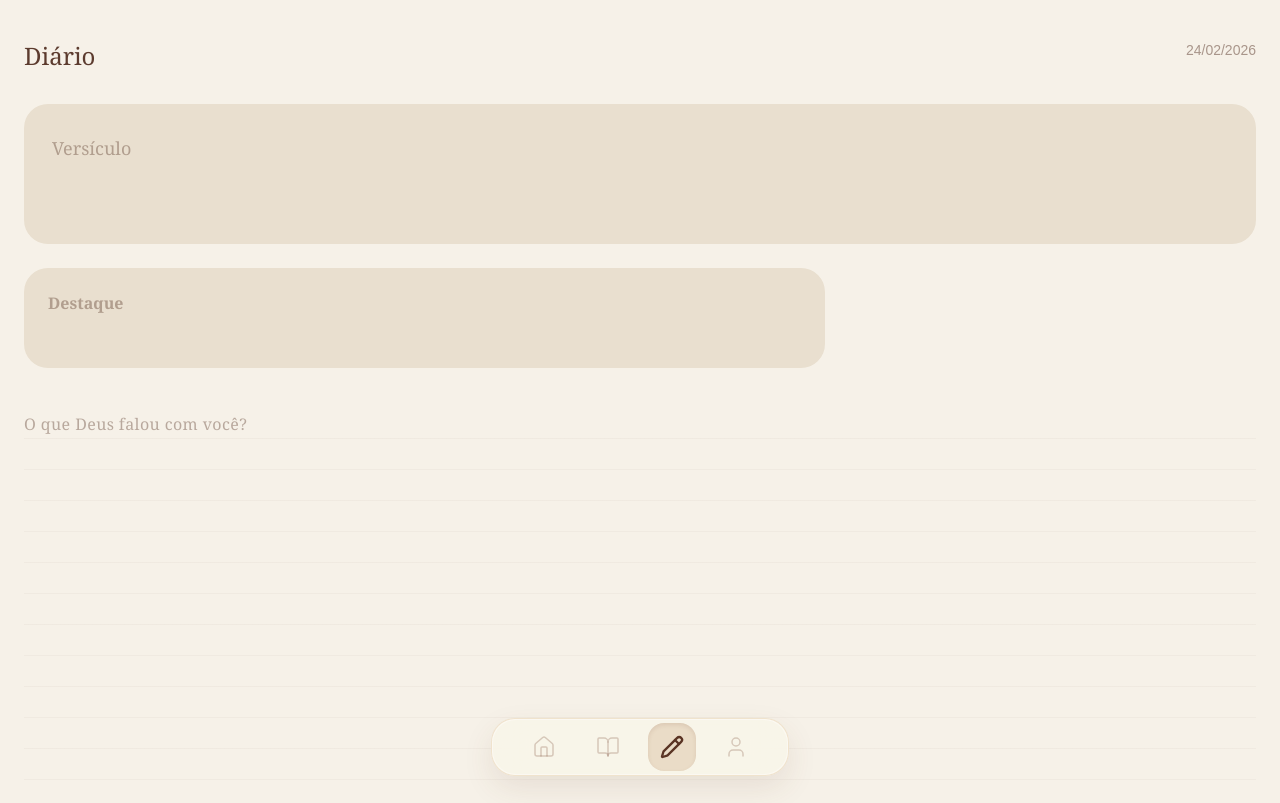
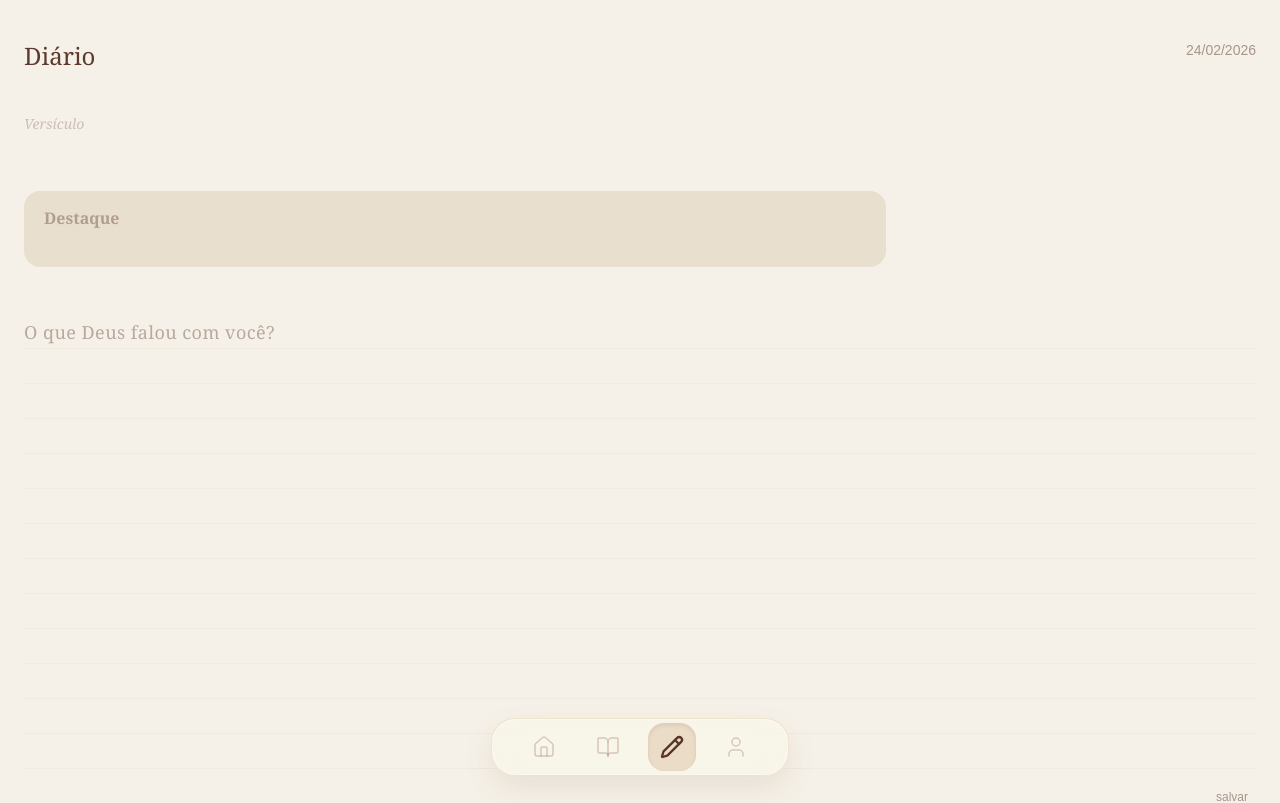
Before and after one commit to michelesannti/no-secreto, a Next.js app: page /diario in a window 1280 px wide. Shown: the top 803 px of the page. Built offline with nearby package versions, Linux system fonts and the light colour scheme.

Commit message:
Refinamento hierarquia Diario - texto principal protagonista

```diff
--- a/app/(app)/diario/page.tsx
+++ b/app/(app)/diario/page.tsx
@@ -11,43 +11,46 @@ export default function DiarioPage() {
     <div className="min-h-screen bg-[#f6f1e8] px-6 pt-10 pb-40 text-[#5c3b2e]">
 
       {/* Header */}
-      <div className="flex justify-between items-start mb-8">
+      <div className="flex justify-between items-start mb-10">
         <h1 className="text-2xl font-serif">Diário</h1>
         <span className="text-sm opacity-50">
           {new Date().toLocaleDateString("pt-BR")}
         </span>
       </div>
 
-      {/* Versículo (tema principal, horizontal e dominante) */}
-      <div className="bg-[#e9dfcf] rounded-3xl p-7 min-h-[140px] mb-6">
+      {/* Versículo — leve, sem caixa forte */}
+      <div className="mb-6">
         <textarea
           value={versiculo}
           onChange={(e) => setVersiculo(e.target.value)}
           placeholder="Versículo"
           className="
             w-full
-            h-full
             bg-transparent
             resize-none
             outline-none
             font-serif
-            text-[18px]
-            leading-8
+            text-[14px]
+            leading-6
+            italic
+            opacity-70
             placeholder:text-[#5c3b2e]/40
           "
         />
       </div>
 
-      {/* Destaque (menor, abaixo, mais vertical) */}
-      <div className="w-[65%] bg-[#e9dfcf] rounded-3xl p-6 min-h-[100px] mb-10">
+      {/* Destaque — estilo diferente (sem mesma caixa) */}
+      <div className="mb-10">
         <textarea
           value={destaque}
           onChange={(e) => setDestaque(e.target.value)}
           placeholder="Destaque"
           className="
-            w-full
-            h-full
-            bg-transparent
+            w-[70%]
+            bg-[#e9dfcf]
+            rounded-2xl
+            px-5
+            py-4
             resize-none
             outline-none
             font-serif
@@ -59,7 +62,7 @@ export default function DiarioPage() {
         />
       </div>
 
-      {/* Campo principal com linhas fixas */}
+      {/* Texto principal — o protagonista */}
       <div className="relative">
         <textarea
           value={texto}
@@ -67,23 +70,23 @@ export default function DiarioPage() {
           placeholder="O que Deus falou com você?"
           className="
             w-full
-            min-h-[480px]
+            min-h-[500px]
             bg-transparent
             resize-none
             outline-none
             font-serif
-            text-[16px]
-            leading-8
+            text-[18px]
+            leading-9
             tracking-wide
             placeholder:text-[#5c3b2e]/40
           "
           style={{
             backgroundImage:
-              "repeating-linear-gradient(to bottom, transparent, transparent 30px, rgba(92,59,46,0.08) 31px)",
+              "repeating-linear-gradient(to bottom, transparent, transparent 34px, rgba(92,59,46,0.08) 35px)",
           }}
         />
 
-        {/* Botão salvar discreto */}
+        {/* Salvar discreto */}
         <button
           className="
             absolute
```
